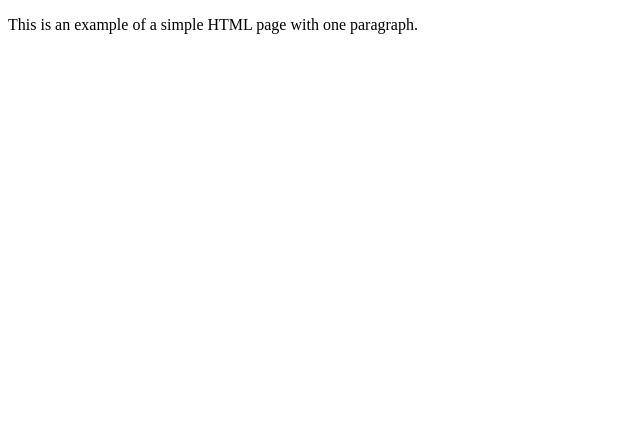
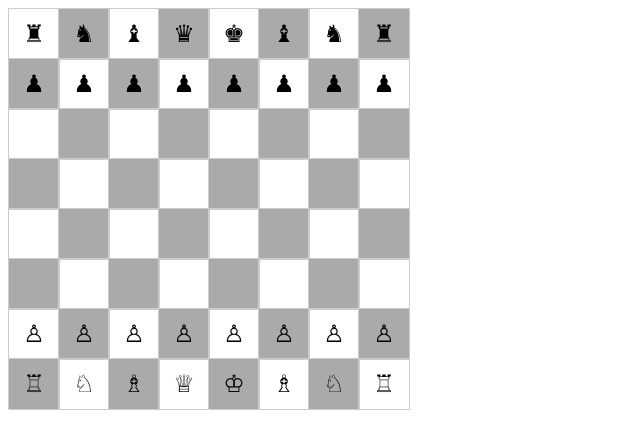
Before and after one commit to bhoot1234567890/Moon-Phase-3D-Hosting, a plain HTML site: page index.html in a window 1280 px wide. Shown: the whole page, without its empty margins (0-640 px from the left). Drawn offline with Linux system fonts and the light colour scheme.

Commit message:
Update index.html
added chess

```diff
--- a/index.html
+++ b/index.html
@@ -1,9 +1,105 @@
 <!DOCTYPE html>
-<html>
-  <head>
-    <title>Example</title>
-  </head>
-  <body>
-    <p>This is an example of a simple HTML page with one paragraph.</p>
-  </body>
+<html lang="en">
+<head>
+  <meta charset="UTF-8">
+  <meta name="viewport" content="width=device-width, initial-scale=1.0">
+  <title>Simple Chess Game</title>
+  <style>
+    .board {
+      display: grid;
+      grid-template-columns: repeat(8, 50px);
+      grid-template-rows: repeat(8, 50px);
+    }
+
+    .square {
+      width: 50px;
+      height: 50px;
+      display: flex;
+      align-items: center;
+      justify-content: center;
+      border: 1px solid #ccc;
+      font-size: 24px;
+      cursor: pointer;
+    }
+
+    .dark {
+      background-color: #aaa;
+    }
+  </style>
+</head>
+<body>
+
+<div id="chessBoard" class="board"></div>
+
+<script>
+  const initialBoard = [
+    ['♜', '♞', '♝', '♛', '♚', '♝', '♞', '♜'],
+    ['♟', '♟', '♟', '♟', '♟', '♟', '♟', '♟'],
+    [' ', ' ', ' ', ' ', ' ', ' ', ' ', ' '],
+    [' ', ' ', ' ', ' ', ' ', ' ', ' ', ' '],
+    [' ', ' ', ' ', ' ', ' ', ' ', ' ', ' '],
+    [' ', ' ', ' ', ' ', ' ', ' ', ' ', ' '],
+    ['♙', '♙', '♙', '♙', '♙', '♙', '♙', '♙'],
+    ['♖', '♘', '♗', '♕', '♔', '♗', '♘', '♖'],
+  ];
+
+  function renderBoard(board) {
+    const chessBoard = document.getElementById('chessBoard');
+    chessBoard.innerHTML = '';
+
+    for (let row = 0; row < 8; row++) {
+      for (let col = 0; col < 8; col++) {
+        const square = document.createElement('div');
+        square.className = 'square';
+        square.dataset.row = row;
+        square.dataset.col = col;
+        square.innerHTML = board[row][col];
+
+        // Apply darkness to alternate squares
+        if ((row + col) % 2 === 1) {
+          square.classList.add('dark');
+        }
+
+        square.addEventListener('click', handleSquareClick);
+
+        chessBoard.appendChild(square);
+      }
+    }
+  }
+
+  function handleSquareClick(event) {
+    const selectedSquare = event.target;
+    const selectedRow = parseInt(selectedSquare.dataset.row);
+    const selectedCol = parseInt(selectedSquare.dataset.col);
+
+    // Check if the clicked square is empty
+    if (initialBoard[selectedRow][selectedCol] === ' ') {
+      // Example: Move the piece to the clicked square
+      initialBoard[selectedRow][selectedCol] = initialBoard[currentRow][currentCol];
+      initialBoard[currentRow][currentCol] = ' ';
+    }
+
+    renderBoard(initialBoard);
+  }
+
+  let currentRow = -1;
+  let currentCol = -1;
+
+  function handlePieceClick(event) {
+    const clickedSquare = event.target;
+    currentRow = parseInt(clickedSquare.dataset.row);
+    currentCol = parseInt(clickedSquare.dataset.col);
+  }
+
+  function addPieceClickHandlers() {
+    const squares = document.querySelectorAll('.square');
+    squares.forEach(square => square.addEventListener('click', handlePieceClick));
+  }
+
+  // Initial render
+  renderBoard(initialBoard);
+  addPieceClickHandlers();
+</script>
+
+</body>
 </html>
```
